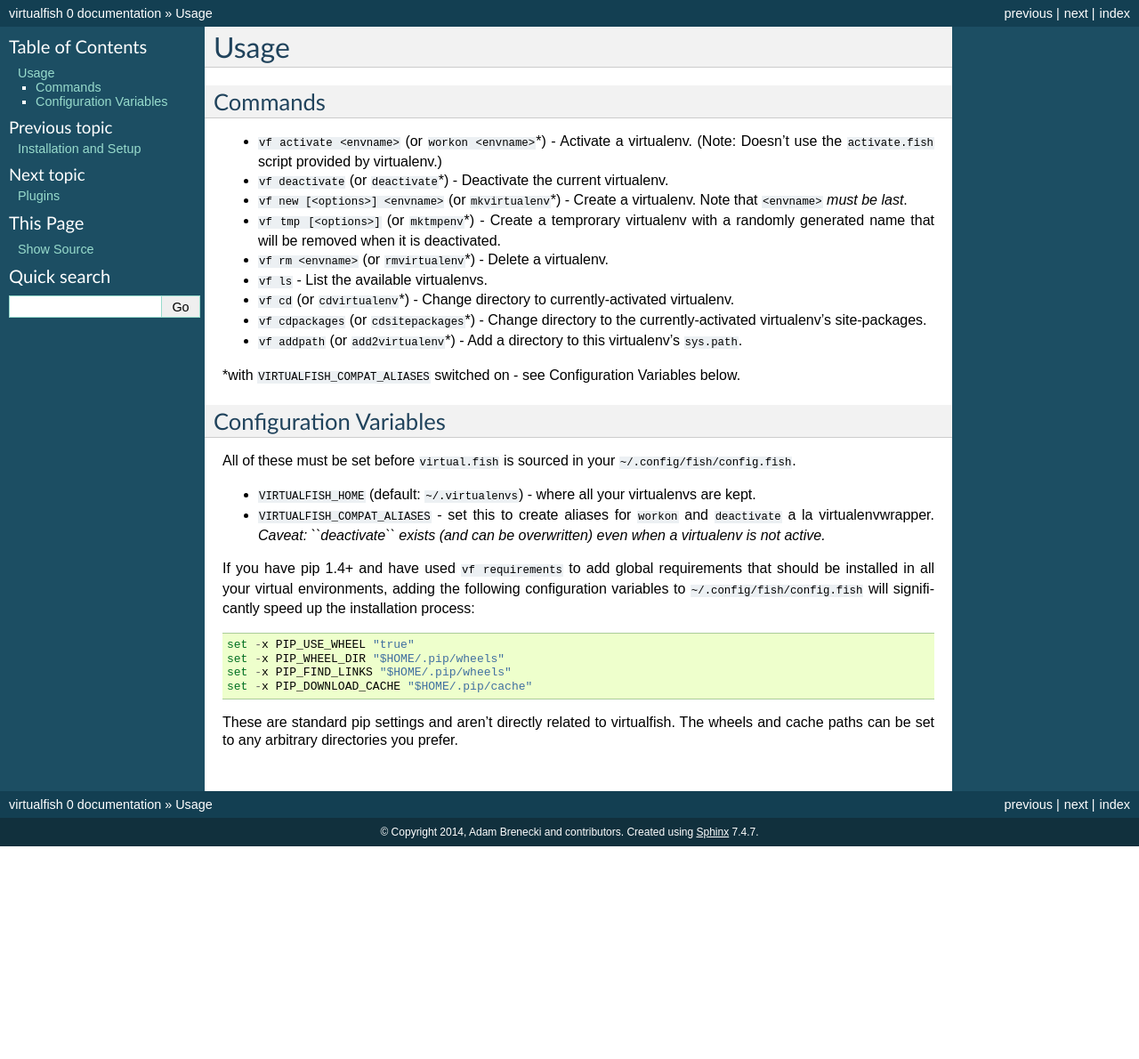
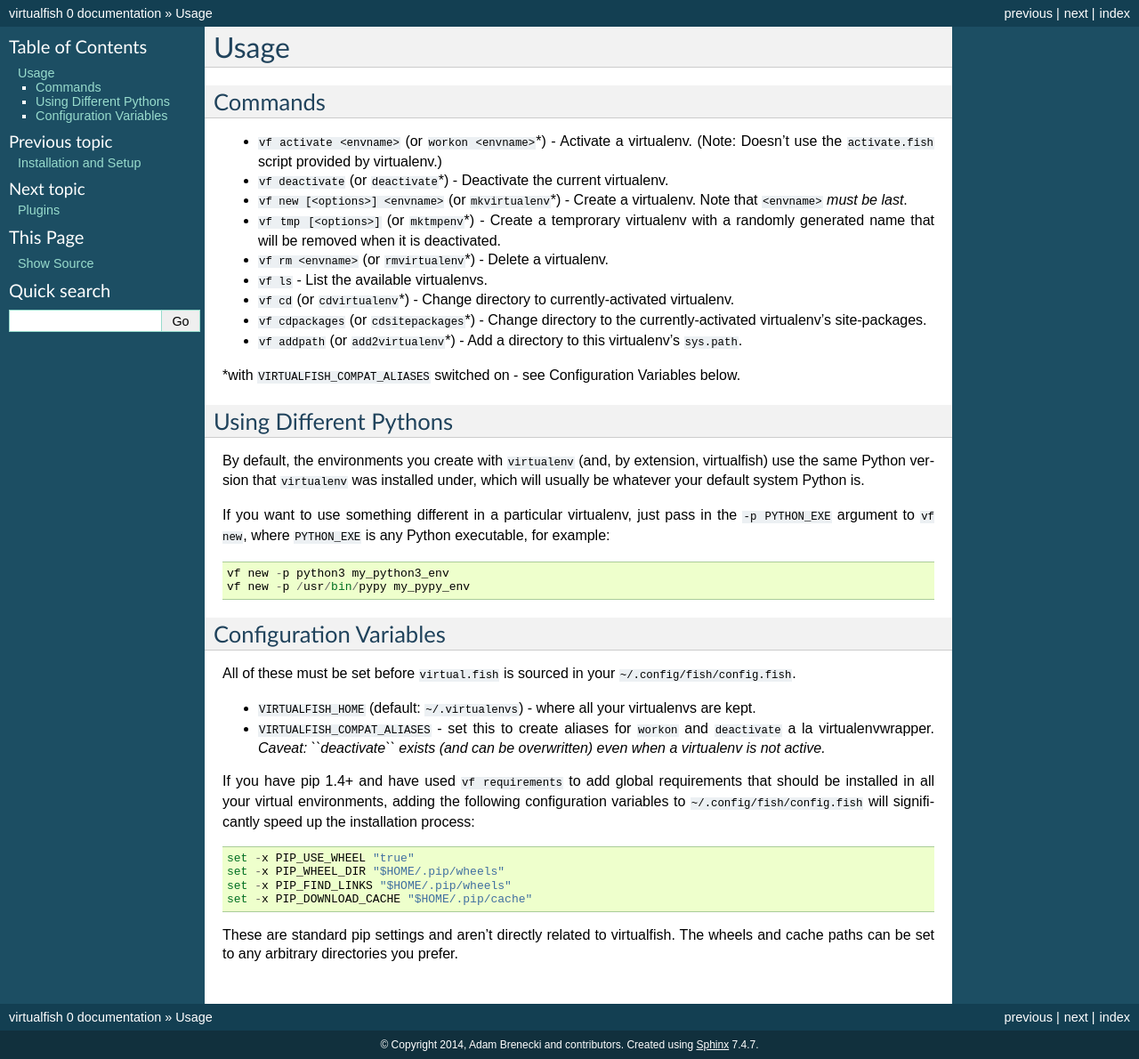
Before and after one commit to justinmayer/virtualfish, a Sphinx documentation site: the page built from docs/usage.rst, in a window 1280 px wide. Shown: the whole page at 89% size. Built offline with Sphinx 7.4.7, drawn with Linux system fonts in a browser that asks for light colours; before the commit the page ends 951 px from its top, so only the background shows below that.

Commit message:
Add section about multiple pythons to docs

```diff
--- a/docs/usage.rst
+++ b/docs/usage.rst
@@ -26,6 +26,19 @@ Commands
 \*with ``VIRTUALFISH_COMPAT_ALIASES`` switched on - see Configuration
 Variables below.
 
+Using Different Pythons
+-----------------------
+
+By default, the environments you create with ``virtualenv`` (and, by extension,
+virtualfish) use the same Python version that ``virtualenv`` was installed
+under, which will usually be whatever your default system Python is.
+
+If you want to use something different in a particular virtualenv, just pass in
+the ``-p PYTHON_EXE`` argument to ``vf new``, where ``PYTHON_EXE`` is any Python
+executable, for example::
+
+    vf new -p python3 my_python3_env
+    vf new -p /usr/bin/pypy my_pypy_env
 
 Configuration Variables
 -----------------------
```
